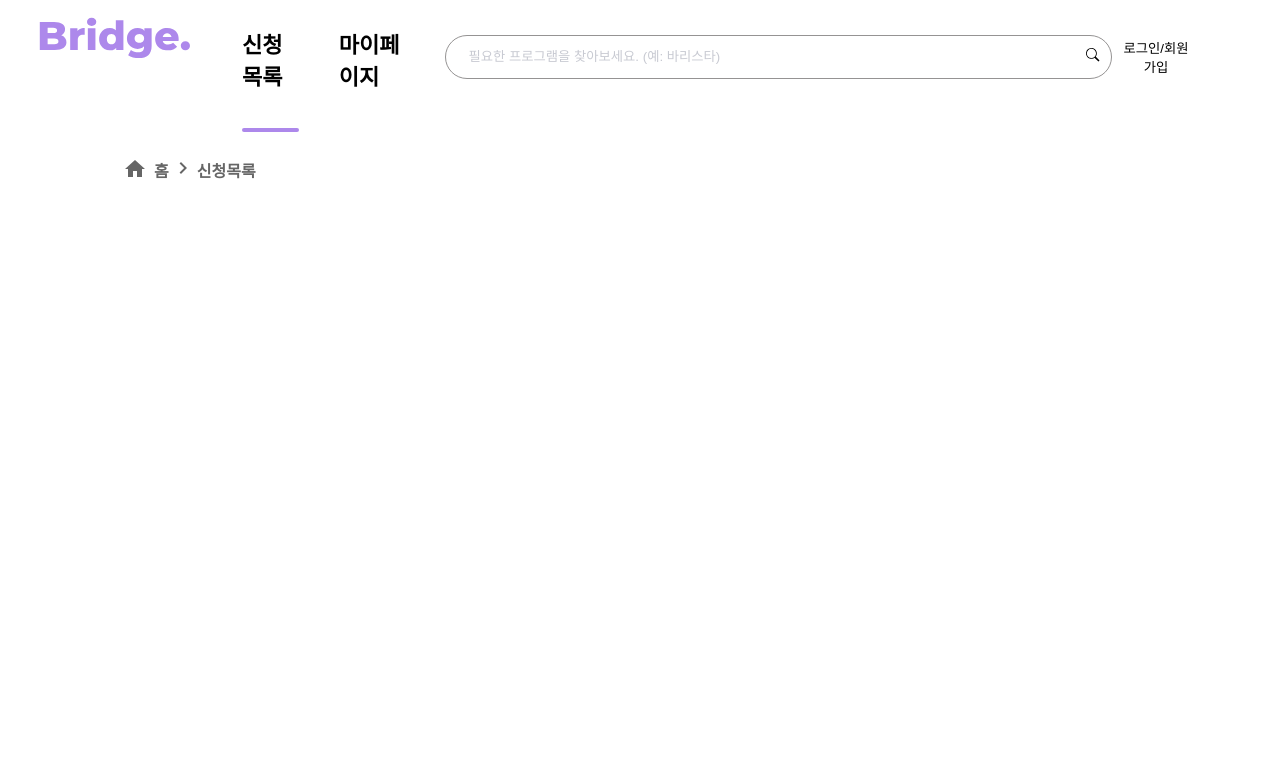
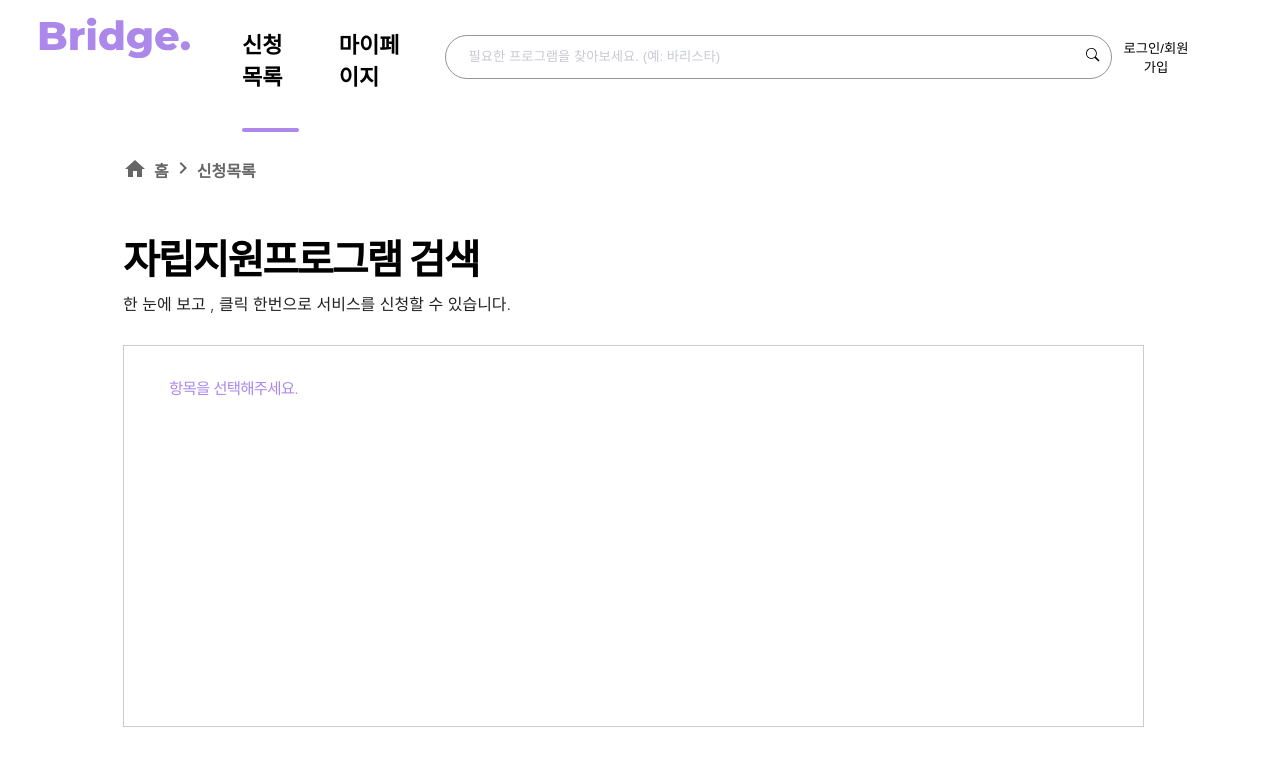
Before and after one commit to Likelion-at-SMWU-11th/LoveBridge-Client, a React (Create React App) app: page /apply in a window 1280 px wide. Shown: the top 766 px of the page. Built offline with nearby package versions, Linux system fonts and the light colour scheme.

Commit message:
[add] ApplyPage 틀 구현중(#7)

```diff
--- a/src/component/page/ApplyPage.jsx
+++ b/src/component/page/ApplyPage.jsx
@@ -5,11 +5,42 @@ import PagePath from '../ui/PagePath';
 const Wrapper = styled.div`
   padding: 45px 136px 0px 123px;
 `
+const Title = styled.div`
+  font-size: 40px;
+  font-weight: 700;
+  letter-spacing: -2px;
+  margin-top: 47px;
+`
+const Info = styled.div`
+  color: #222;
+  font-size: 16px;
+  font-weight: 350;
+  etter-spacing: -0.8px;
+  margin-top: 5px;
+  margin-bottom: 30px;
+`
+const SelectBox = styled.div`
+  border: 0.973px solid rgba(0, 0, 0, 0.20);
+  height: 40vh;
+  padding: 30px 45px 30px 45px;
+`
+const PuppleTxt = styled.div`
+  color: #AD88EB;
+  font-size: 15.565px;
+  font-style: normal;
+  font-weight: 350;
+  letter-spacing: -0.778px;
+`
 
 function ApplyPage() {
   return (
     <Wrapper>
       <PagePath pathname1='신청목록'/>
+      <Title>자립지원프로그램 검색</Title>
+      <Info>한 눈에 보고 , 클릭 한번으로 서비스를 신청할 수 있습니다.</Info>
+      <SelectBox>
+        <PuppleTxt>항목을 선택해주세요.</PuppleTxt>
+      </SelectBox>
     </Wrapper>
   )
 }
```
